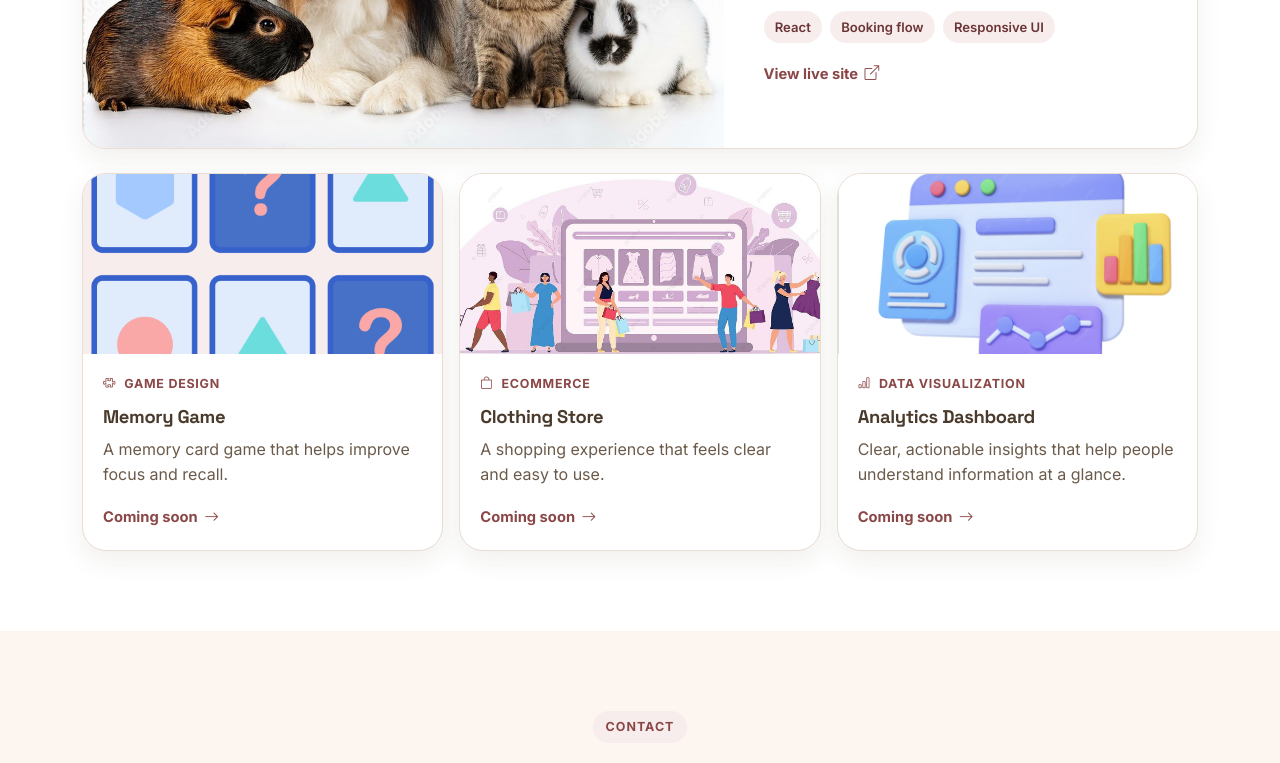
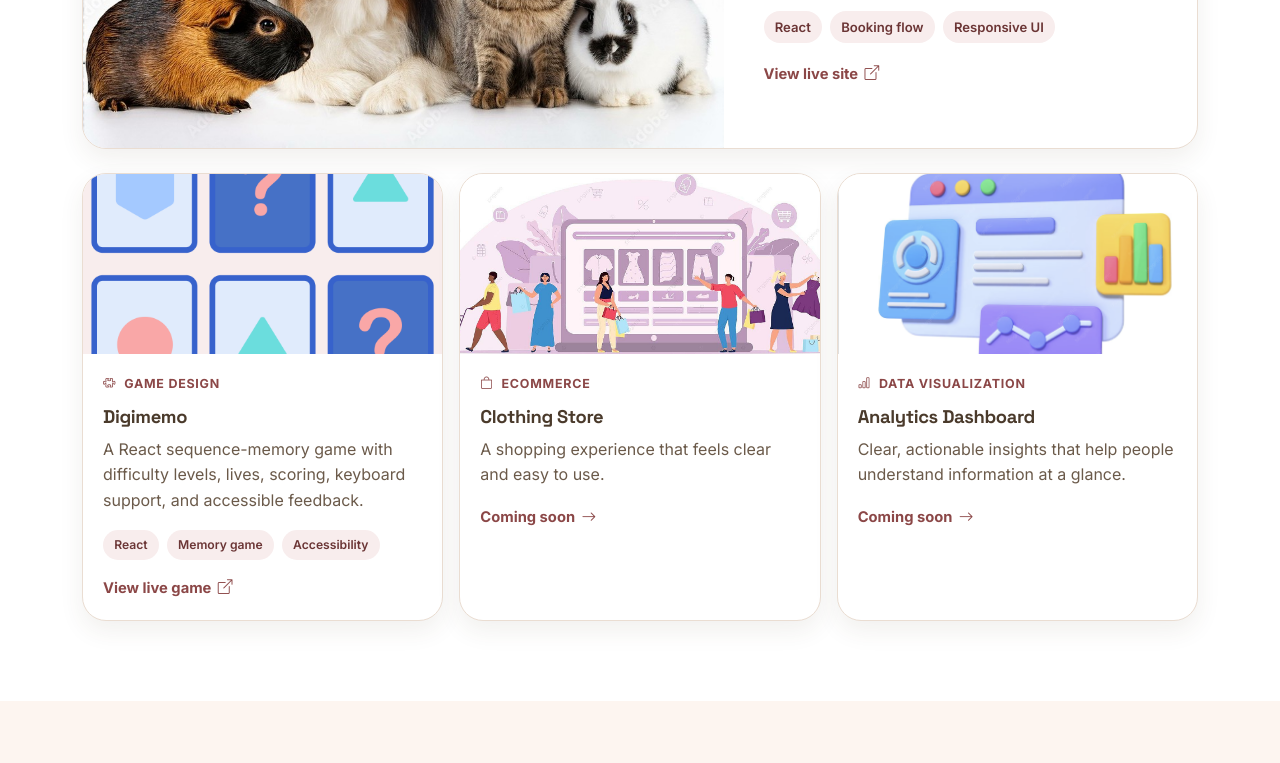
Before and after one commit to ydahe102/portfolio-seg3125, a React (Create React App) app: page / in a window 1280 px wide. Shown: the part 2335-3098 px from the top of the page. Built offline with nearby package versions, Linux system fonts and the light colour scheme.

Commit message:
Included Memory Site

```diff
--- a/src/App.css
+++ b/src/App.css
@@ -336,6 +336,14 @@ a:hover {
   padding: 0.35rem 0.7rem;
 }
 
+.compact-tags {
+  margin-bottom: 0.9rem;
+}
+
+.compact-tags span {
+  font-size: 0.76rem;
+}
+
 .project-link {
   color: var(--primary);
   display: inline-flex;
--- a/src/components/Projects.js
+++ b/src/components/Projects.js
@@ -14,12 +14,15 @@ const featuredProject = {
 
 const upcomingProjects = [
   {
-    path: '/memoire',
+    path: 'https://digimemo.netlify.app/',
     image: '/images/memory.png',
     icon: 'bi-puzzle',
     category: 'GAME DESIGN',
-    title: 'Memory Game',
-    description: 'A memory card game that helps improve focus and recall.',
+    title: 'Digimemo',
+    description: 'A React sequence-memory game with difficulty levels, lives, scoring, keyboard support, and accessible feedback.',
+    tags: ['React', 'Memory game', 'Accessibility'],
+    isExternal: true,
+    status: 'View live game',
   },
   {
     path: '/ecommerce',
@@ -40,8 +43,13 @@ const upcomingProjects = [
 ];
 
 function ProjectCard({ project }) {
+  const CardTag = project.isExternal ? 'a' : Link;
+  const linkProps = project.isExternal
+    ? { href: project.path, target: '_blank', rel: 'noopener noreferrer' }
+    : { to: project.path };
+
   return (
-    <Link to={project.path} className="project-card compact text-decoration-none">
+    <CardTag {...linkProps} className="project-card compact text-decoration-none">
       <div className="project-thumb">
         <img src={project.image} alt={project.title} />
       </div>
@@ -52,9 +60,19 @@ function ProjectCard({ project }) {
         </div>
         <h3>{project.title}</h3>
         <p>{project.description}</p>
-        <span className="project-link">Coming soon <i className="bi bi-arrow-right"></i></span>
+        {project.tags && (
+          <div className="project-tags compact-tags">
+            {project.tags.map((tag) => (
+              <span key={tag}>{tag}</span>
+            ))}
+          </div>
+        )}
+        <span className="project-link">
+          {project.status || 'Coming soon'}{' '}
+          <i className={`bi ${project.isExternal ? 'bi-box-arrow-up-right' : 'bi-arrow-right'}`}></i>
+        </span>
       </div>
-    </Link>
+    </CardTag>
   );
 }
 
@@ -66,7 +84,7 @@ function Projects() {
           <span className="section-kicker">Case studies</span>
           <h2>Featured Projects</h2>
           <p>
-            Course projects developed throughout SEG3125, with the service design prototype as the current completed case study.
+            Course projects developed throughout SEG3125, including completed service design and memory game prototypes.
           </p>
         </div>
 
```
